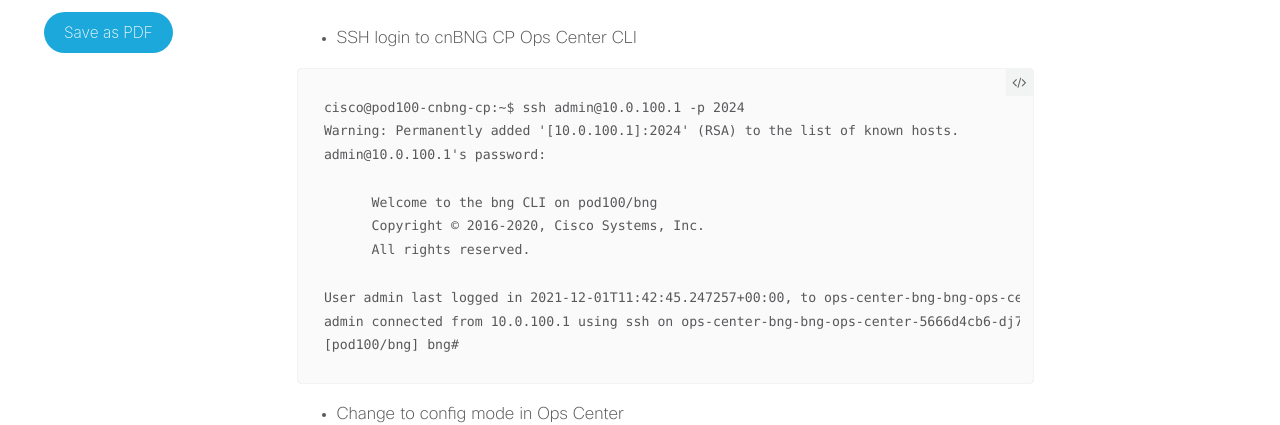
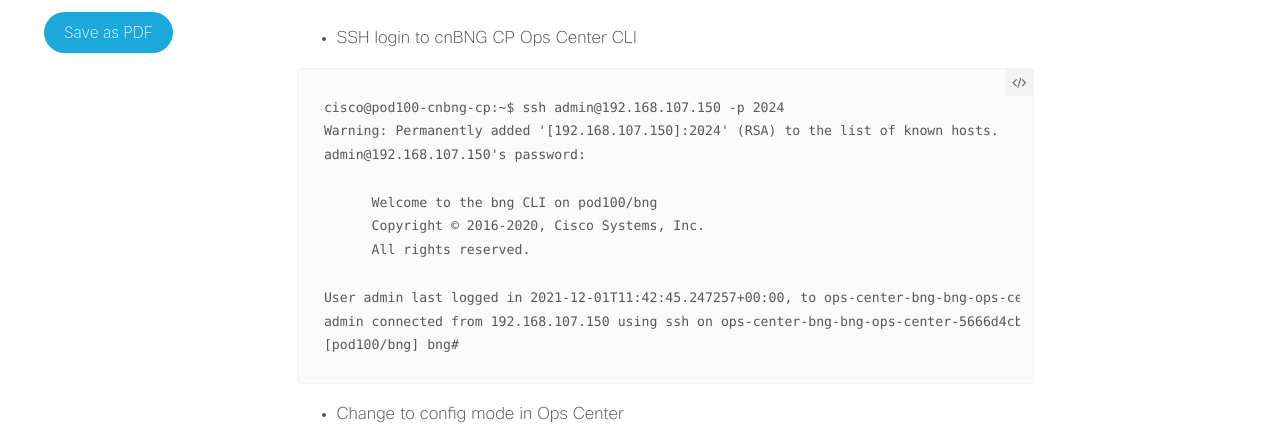
Before and after one commit to xrdocs/cnbng, a Jekyll site: the page built from _tutorials/cnbng-cp-cluster-single-vm-aio-deployment-guide.md, in a window 1280 px wide and 1400 px high, scrolled down 12413 px. Shown: the part 160-585 px from the top of the window. Built offline with Jekyll 4.4.1, drawn with Linux system fonts in a browser that asks for light colours; comment, search, counter and statistics services are not loaded; some of the changed text lies outside the part shown.

Commit message:
Update cnbng-cp-cluster-single-vm-aio-deployment-guide.md

````diff
--- a/_tutorials/cnbng-cp-cluster-single-vm-aio-deployment-guide.md
+++ b/_tutorials/cnbng-cp-cluster-single-vm-aio-deployment-guide.md
@@ -465,16 +465,16 @@ If you have deployed cnBNG CP a fresh then most probably, initial cnBNG CP confi
 - SSH login to cnBNG CP Ops Center CLI
 
 ```
-cisco@pod100-cnbng-cp:~$ ssh admin@10.0.100.1 -p 2024
-Warning: Permanently added '[10.0.100.1]:2024' (RSA) to the list of known hosts.
-admin@10.0.100.1's password:
+cisco@pod100-cnbng-cp:~$ ssh admin@192.168.107.150 -p 2024
+Warning: Permanently added '[192.168.107.150]:2024' (RSA) to the list of known hosts.
+admin@192.168.107.150's password:
 
       Welcome to the bng CLI on pod100/bng
       Copyright © 2016-2020, Cisco Systems, Inc.
       All rights reserved.
 
-User admin last logged in 2021-12-01T11:42:45.247257+00:00, to ops-center-bng-bng-ops-center-5666d4cb6-dj7sv, from 10.0.100.1 using cli-ssh
-admin connected from 10.0.100.1 using ssh on ops-center-bng-bng-ops-center-5666d4cb6-dj7sv
+User admin last logged in 2021-12-01T11:42:45.247257+00:00, to ops-center-bng-bng-ops-center-5666d4cb6-dj7sv, from 192.168.107.150 using cli-ssh
+admin connected from 192.168.107.150 using ssh on ops-center-bng-bng-ops-center-5666d4cb6-dj7sv
 [pod100/bng] bng#
 ```
 
@@ -520,17 +520,17 @@ instance instance-id 1
  endpoint pppoe
  exit
  endpoint radius
-!! Change this IP to your setup based IP
-   <mark>vip-ip 10.0.100.1</mark>
+!! Change this IP to your AIO VM IP
+   <mark>vip-ip 192.168.107.150</mark>
   interface coa-nas
    sla response 140000
-!! Change this IP to your setup based IP
-   <mark>vip-ip 10.0.100.1 vip-port 2000</mark>
+!! Change this IP to your AIO VM IP
+   <mark>vip-ip 192.168.107.150 vip-port 2000</mark>
   exit
  exit
  endpoint udp-proxy
-!! Change this IP to your setup based IP
-  <mark>vip-ip 10.0.100.1</mark>
+!! Change this IP to your AIO VM IP
+  <mark>vip-ip 192.168.107.150</mark>
  exit
 exit
 deployment
````
